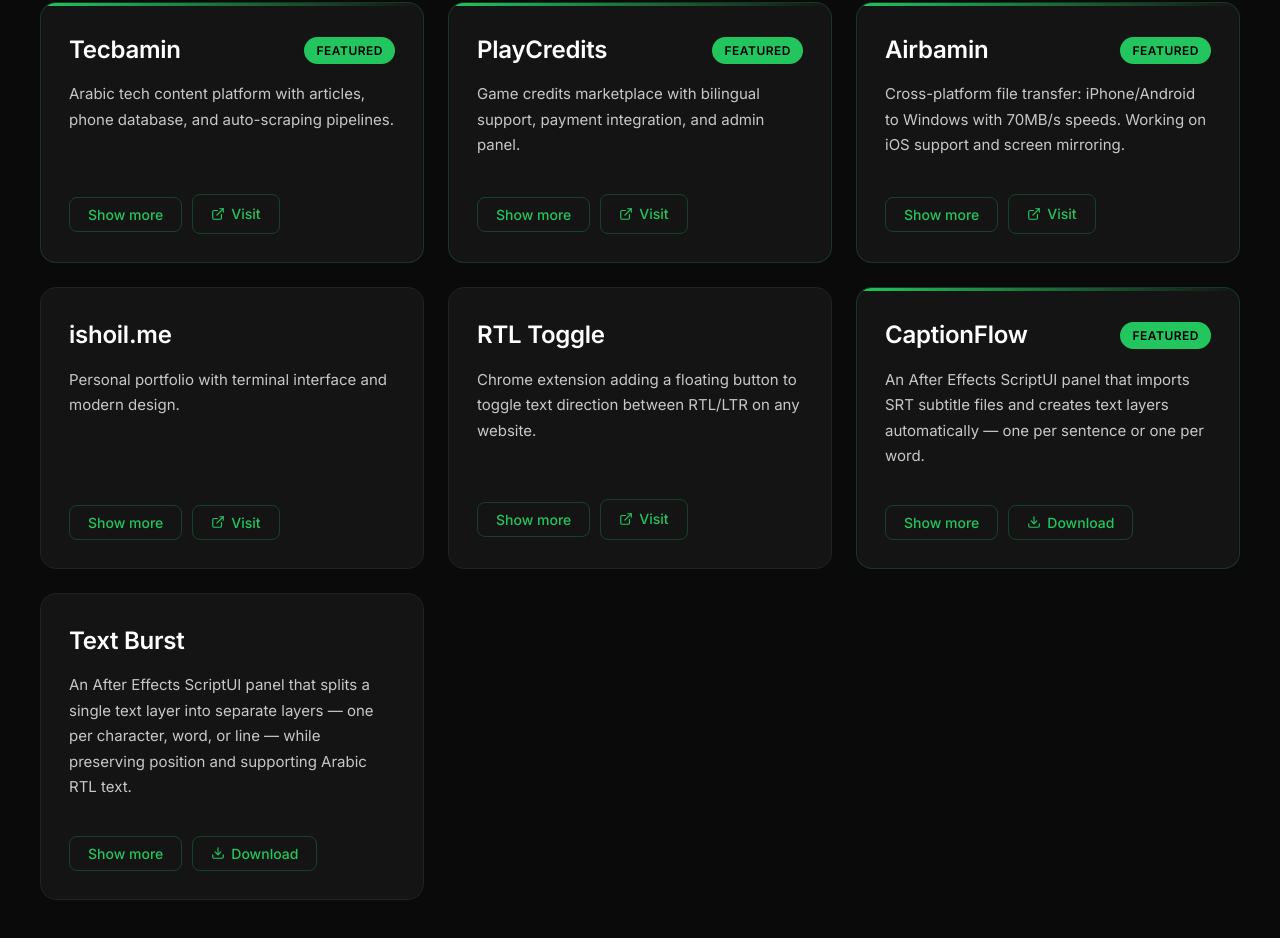
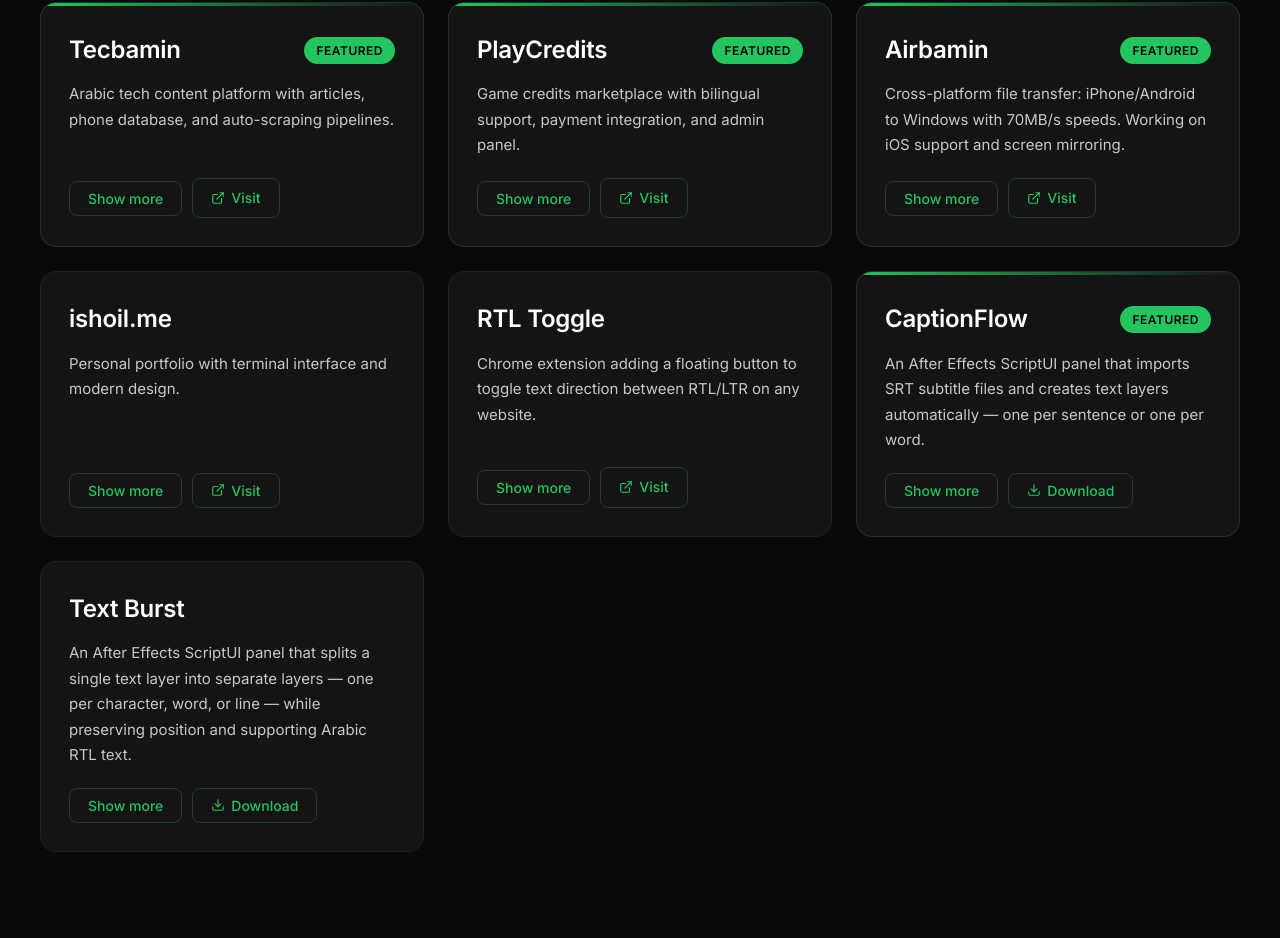
Before and after one commit to ibrahim-shoil/myportfolio, a React (Vite) app: page / in a window 1280 px wide. Shown: the part 2594-3532 px from the top of the page. Built offline with nearby package versions, Linux system fonts and the light colour scheme; no server answers.

Commit message:
Fix project card collapse animation with max-height approach

```diff
--- a/src/components/Projects.scss
+++ b/src/components/Projects.scss
@@ -296,17 +296,16 @@
 }
 
 .project-details {
-  display: grid;
-  grid-template-rows: 0fr;
-  transition: grid-template-rows 0.35s ease;
+  max-height: 0;
+  overflow: hidden;
+  transition: max-height 0.4s ease;
 
   &.open {
-    grid-template-rows: 1fr;
+    max-height: 500px;
   }
 }
 
 .project-details-inner {
-  overflow: hidden;
   display: flex;
   flex-direction: column;
   gap: 16px;
```
